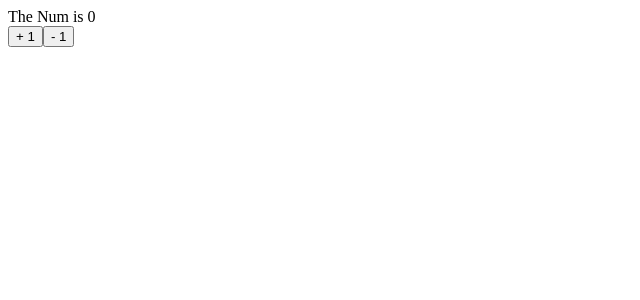
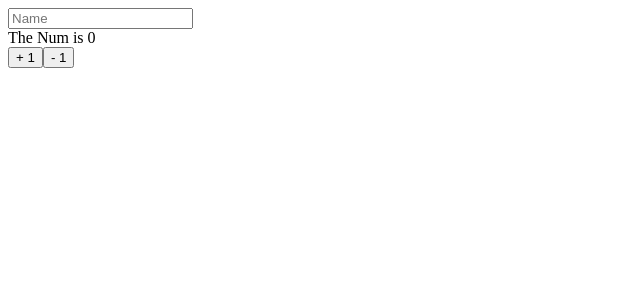
Before and after one commit to DoGukKim/Typrescript-prepare, a React (Create React App) app: page / in a window 1280 px wide. Shown: the top 300 px of the page, without its empty margins (0-640 px from the left). Built offline with nearby package versions, Linux system fonts and the light colour scheme.

Commit message:
UpdateInputComponent

```diff
--- a/src/App.tsx
+++ b/src/App.tsx
@@ -1,5 +1,6 @@
 import React from "react";
 import Number from "./Number";
+import { Form, Input } from "./Input";
 interface IState {
   counter: number;
 }
@@ -22,6 +23,9 @@ class App extends React.Component<{}, IState> {
     const { counter } = this.state;
     return (
       <div>
+        <Form>
+          <Input />
+        </Form>
         <Number count={counter} />
         <button onClick={this.add}>+ 1</button>
         <button onClick={this.min}>- 1</button>
--- a/src/Input.tsx
+++ b/src/Input.tsx
@@ -1,8 +1,16 @@
 import React from "react";
 
-export const Input: React.FunctionComponent = () => (
+interface IInputProps {
+  value: string;
+  onchange: () => void;
+}
+
+export const Input: React.FunctionComponent<IInputProps> = ({
+  value,
+  onchange,
+}) => (
   <>
-    <input placeholder="Name" type="text" />
+    <input placeholder="Name" type="text" value={value} onChange={onchange} />
   </>
 );
 export const Form: React.FunctionComponent = ({ children }) => (
```
